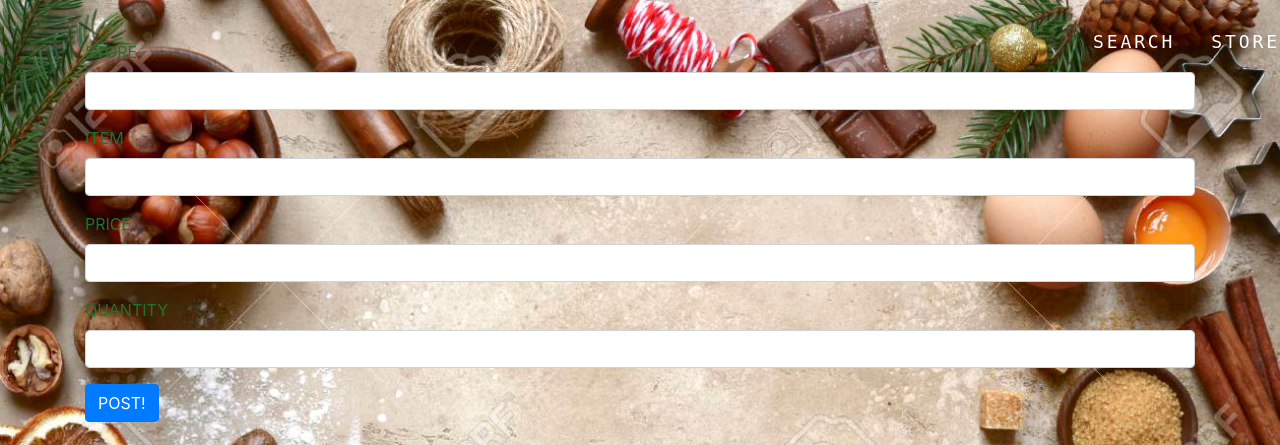
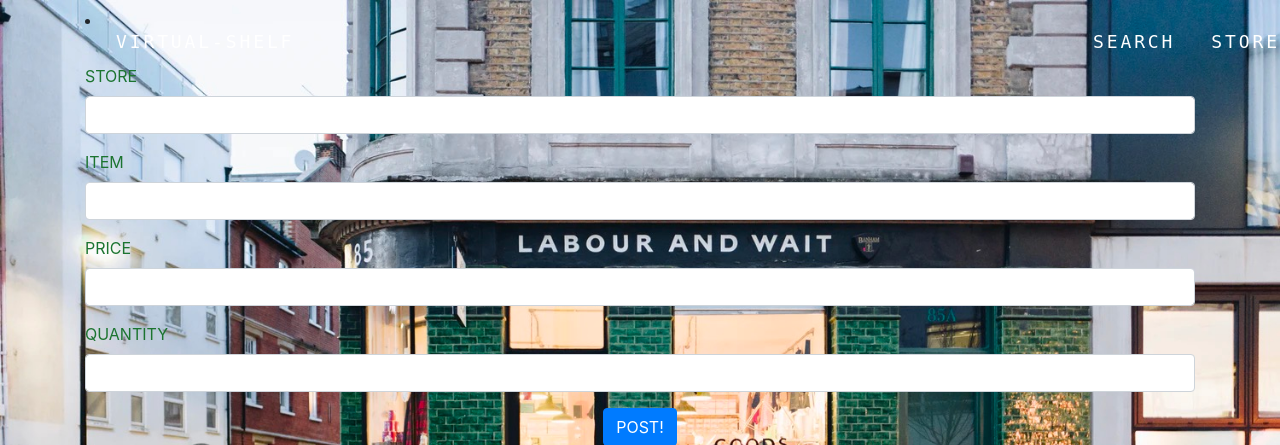
Before and after one commit to AllenLiuX/Virtual-Shelf-Website, a Django app: page /storage/storage-create/ in a window 1280 px wide. Shown: the top 445 px of the page. Run offline with Django 3.2, Linux system fonts and the light colour scheme; some libraries are stand-ins or nearby versions.

Commit message:
style added

```diff
--- a/virtual_shelf/templates/header.html
+++ b/virtual_shelf/templates/header.html
@@ -8,6 +8,9 @@
 
     <!-- 导航入口 -->
     <div>
+      <li class="nav-item">
+          <a class="nav-link"  style="font-family: Ubuntu Mono, monospace; font-size: 18px; color: white; position: absolute; left: 100px; top: 20px; letter-spacing: 0.16em;" href="{% url 'storage:storage_search' %}">VIRTUAL-SHELF</a>
+        </li>
       <ul class="navbar-nav" style =  "overflow: hidden; position: fixed; top: 20px; width: 100%;">
         <!-- 条目 -->
         <li class="nav-item">
```
Also changed, not shown: virtual_shelf/static/images/post.jpg (deleted), virtual_shelf/static/images/post2.jpg (added), virtual_shelf/templates/storage/create.html.
